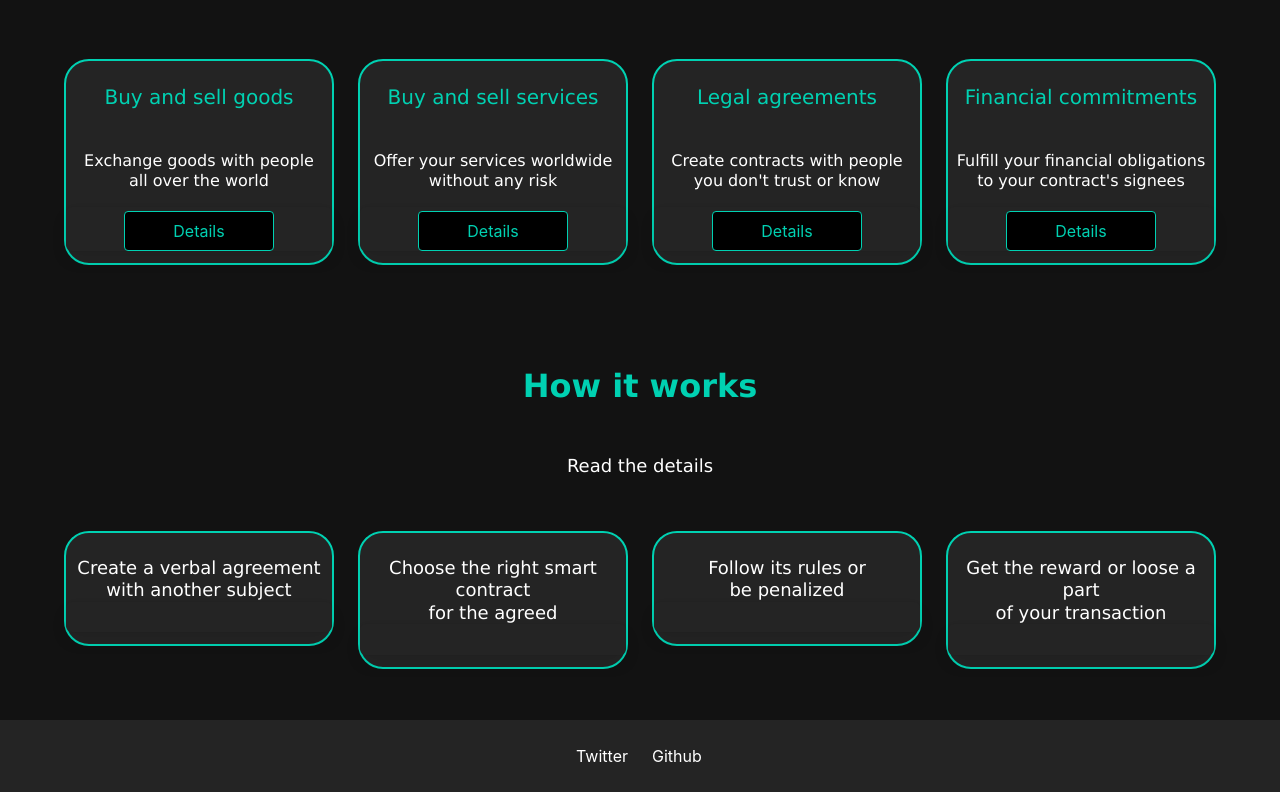
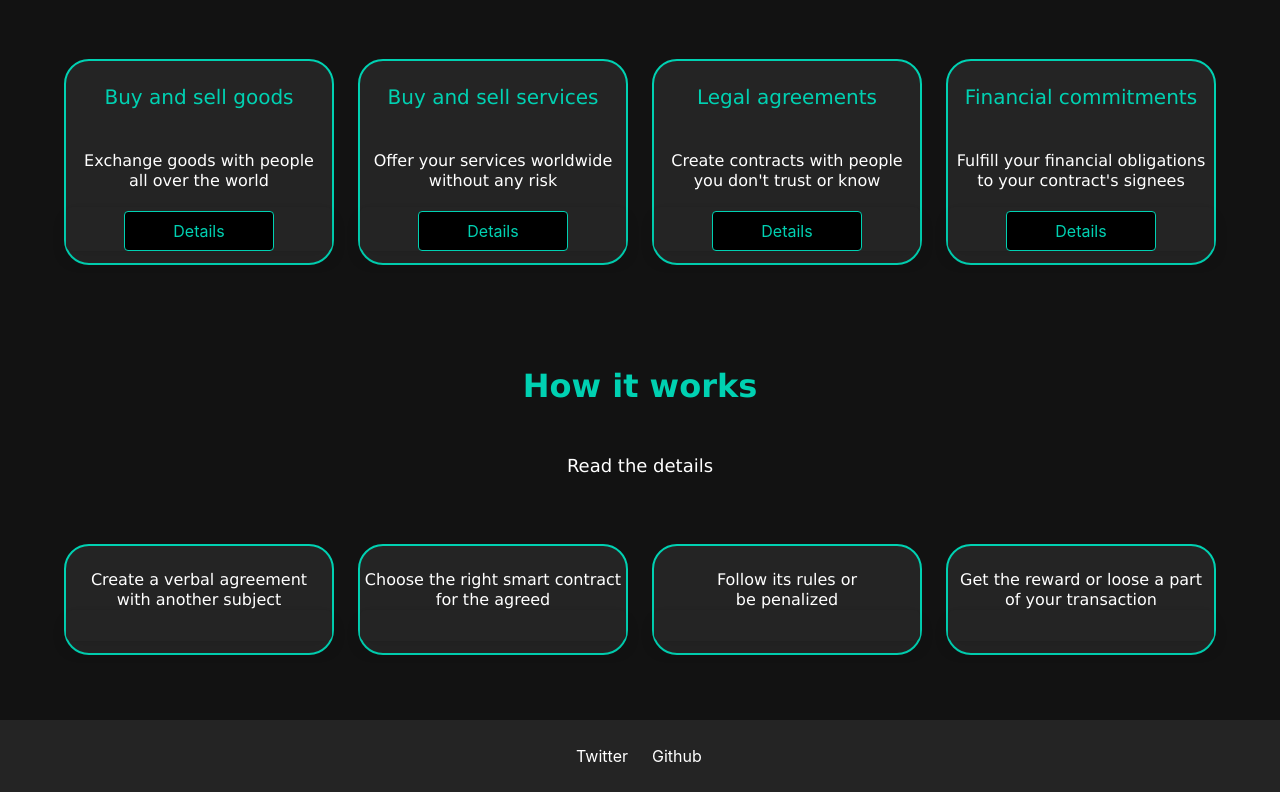
Before and after one commit to farinavito/Web3-Website, a Next.js app: page / in a window 1280 px wide. Shown: the part 480-1272 px from the top of the page. Built offline with nearby package versions, Linux system fonts and the light colour scheme.

Commit message:
added use cases link in the navbar

```diff
--- a/pages/index.js
+++ b/pages/index.js
@@ -175,7 +175,7 @@ const Homepage = () => {
                   <div className="container has-text-centered py-0">
                       <div className="columns py-0">
                         <div className="column py-0">
-                          <p className="subtitle has-background-black-ter pt-5 pb-3 mb-5">
+                          <p className="subtitle has-background-black-ter pt-5 pb-3 mb-5 is-size-6">
                             Create a verbal agreement<br></br>
                             with another subject
                             <p className="box has-background-black-ter py-1">
@@ -184,7 +184,7 @@ const Homepage = () => {
                           </p>
                         </div>
                         <div className="column py-0">
-                          <p className="subtitle has-background-black-ter pt-5 pb-3 mb-5">
+                          <p className="subtitle has-background-black-ter pt-5 pb-3 mb-5 is-size-6">
                             Choose the right smart contract<br></br>
                             for the agreed
                             <p className="box has-background-black-ter py-1">
@@ -193,7 +193,7 @@ const Homepage = () => {
                           </p>
                         </div>
                         <div className="column py-0">
-                          <p className="subtitle has-background-black-ter pt-5 pb-3 mb-5">
+                          <p className="subtitle has-background-black-ter pt-5 pb-3 mb-5 is-size-6">
                             Follow its rules or<br></br>
                             be penalized
                             <p className="box has-background-black-ter py-1">
@@ -202,7 +202,7 @@ const Homepage = () => {
                           </p>
                         </div>
                         <div className="column py-0">
-                          <p className="subtitle has-background-black-ter pt-5 pb-3 mb-5">
+                          <p className="subtitle has-background-black-ter pt-5 pb-3 mb-5 is-size-6">
                             Get the reward or loose a part<br></br>
                             of your transaction
                             <p className="box has-background-black-ter py-1">
```
Also changed, not shown: pages/how-it-works.js (+7 -1 lines), pages/use-cases.js (+8 -1 lines), pages/why.js (+8 -2 lines).
